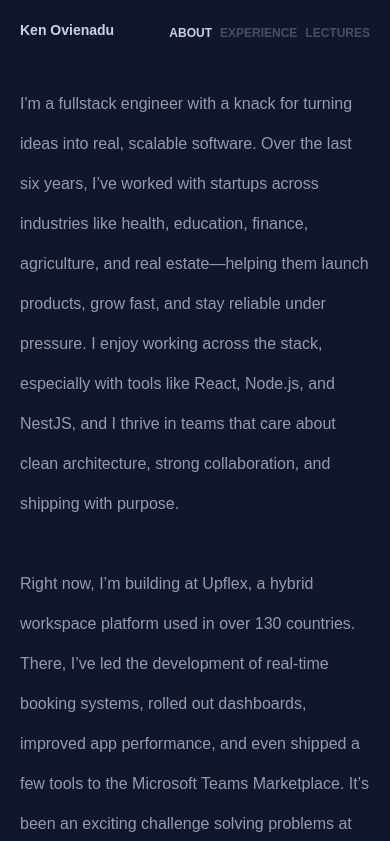
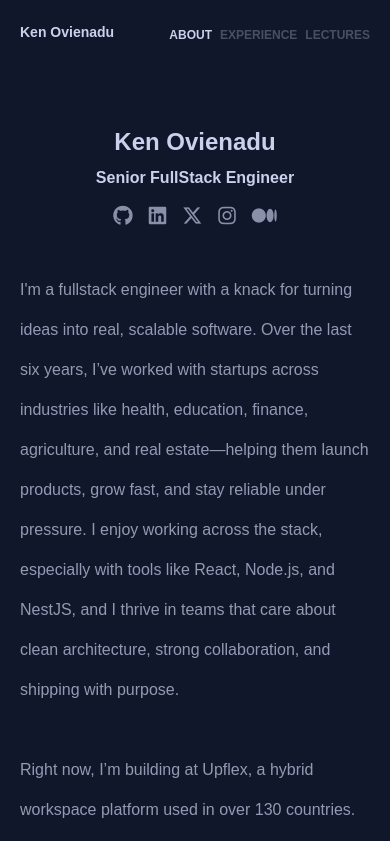
Before and after one commit to kenovienadu/ken-portfolio-2025, a Next.js app: page / in a window 390 px wide. Shown: the top 841 px of the page. Built offline with nearby package versions, Linux system fonts and the light colour scheme.

Commit message:
feat: implement mobile-specific components and layout adjustments for improved responsiveness

```diff
--- a/src/components/ExperienceCard.tsx
+++ b/src/components/ExperienceCard.tsx
@@ -1,20 +1,23 @@
 import {IExperience} from "@/types";
 import styled from "styled-components";
+import useIsMobile from "@/hooks/useIsMobile";
 
 type Props = {
   data: IExperience
 }
 
-const Wrapper = styled.div`
+const Wrapper = styled.div<{ isMobile: boolean }>`
     &:hover {
-        background: rgba(38, 45, 103, 0.11);
+        background: ${props => props.isMobile ? 'none' : 'rgba(38, 45, 103, 0.11)'};
     }
 `
 
 export default function ExperienceCard({ data }: Props) {
+  const isMobile = useIsMobile();
+
   return (
-    <Wrapper className="p-8 rounded-md cursor-pointer grid grid-cols-6 gap-1" >
-      <div className="opacity-60 text-sm col-span-2">
+    <Wrapper isMobile={isMobile} className="pb-8 md:p-8 rounded-md cursor-pointer mb-4 md:grid grid-cols-6 gap-1" >
+      <div className="opacity-60 text-sm col-span-2 pb-1">
         {data.period}
       </div>
 
--- /dev/null
+++ b/src/components/Footer.tsx
@@ -0,0 +1,19 @@
+import useIsMobile from "@/hooks/useIsMobile";
+import {useMemo} from "react";
+
+export default function Footer() {
+  const isMobile = useIsMobile();
+  const currentYear = new Date().getFullYear();
+  const content = useMemo(() => {
+    if (isMobile) {
+      return (<div className="text-center">&copy; Ken Ovienadu {currentYear}</div>)
+    }
+
+    return (<>&copy; {currentYear}</>)
+  }, [currentYear, isMobile])
+  return (
+    <div className="mt-10 opacity-25">
+      {content}
+    </div>
+  )
+}
--- a/src/components/MobileOnly.tsx
+++ b/src/components/MobileOnly.tsx
@@ -2,7 +2,7 @@ import {PropsWithChildren} from "react";
 
 export default function MobileOnly (props: PropsWithChildren) {
   return (
-    <section className="w-full hidden md:inline-block">
+    <section className="w-full inline-block md:hidden">
       {props.children}
     </section>
   )
--- a/src/components/MobileNav.tsx
+++ b/src/components/MobileSummary.tsx
@@ -1,13 +1,15 @@
-export default function MobileNav() {
+import SocialMediaLinks from "@/components/SocialMediaLinks";
+
+export default function MobileSummary() {
   return (
-    <section className="w-full block md:hidden">
+    <section className="w-full block md:hidden my-10">
       <div className="text-center">
         <div className="text-2xl font-black mb-2">Ken Ovienadu</div>
         <div className="font-extrabold mb-3" >Senior FullStack Engineer</div>
       </div>
 
       <div>
-
+        <SocialMediaLinks centered={true} />
       </div>
     </section>
   )
--- a/src/components/SideNav.tsx
+++ b/src/components/SideNav.tsx
@@ -1,4 +1,6 @@
 import NavTabs from "@/components/NavTabs";
+import SocialMediaLinks from "@/components/SocialMediaLinks";
+import Footer from "@/components/Footer";
 
 export default function SideNav() {
   return (
@@ -18,27 +20,8 @@ export default function SideNav() {
 
       {/* Social Media Pages */}
       <section>
-        <div className="flex text-xl md:text-2xl gap-4 md:gap-8 opacity-65">
-          <span>
-            <i className="fa-brands fa-github"></i>
-          </span>
-          <span>
-            <i className="fa-brands fa-linkedin"></i>
-          </span>
-          <span>
-            <i className="fa-brands fa-x-twitter"></i>
-          </span>
-          <span>
-            <i className="fa-brands fa-instagram"></i>
-          </span>
-          <span>
-            <i className="fa-brands fa-medium"></i>
-          </span>
-        </div>
-
-        <div className="mt-10 opacity-25">
-          &copy; {new Date().getFullYear()}
-        </div>
+        <SocialMediaLinks />
+        <Footer />
       </section>
     </section>
   )
--- /dev/null
+++ b/src/components/SocialMediaLinks.tsx
@@ -0,0 +1,49 @@
+import {useMemo} from "react";
+
+const links = [
+  {
+    name: 'github',
+    iconClass: 'fa-brands fa-github',
+  },
+  {
+    name: 'linkedin',
+    iconClass: 'fa-brands fa-linkedin',
+  },
+  {
+    name: 'twitter-x',
+    iconClass: 'fa-brands fa-x-twitter',
+  },
+  {
+    name: 'instagram',
+    iconClass: 'fa-brands fa-instagram',
+  },
+  {
+    name: 'medium',
+    iconClass: 'fa-brands fa-medium',
+  },
+]
+
+type Props = {
+  centered?: boolean
+}
+
+export default function SocialMediaLinks(props: Props) {
+  const wrapperClassName = useMemo(() => {
+    const baseClasses = "flex text-xl md:text-2xl gap-4 md:gap-8 opacity-65";
+    return props.centered ? `${baseClasses} justify-center` : baseClasses;
+  }, [props.centered]);
+
+  const linkItems = links.map((item, index) => {
+    return (
+      <span key={index}>
+        <i className={item.iconClass} ></i>
+      </span>
+    )
+  });
+
+  return (
+    <div className={wrapperClassName}>
+      {linkItems}
+    </div>
+  )
+}
--- a/src/layouts/MainLayout.tsx
+++ b/src/layouts/MainLayout.tsx
@@ -1,6 +1,8 @@
 import {PropsWithChildren} from "react";
 import SideNav from "@/components/SideNav";
 import NavTabs from "@/components/NavTabs";
+import MobileOnly from "@/components/MobileOnly";
+import Footer from "@/components/Footer";
 
 export default function MainLayout(props: PropsWithChildren) {
   return (
@@ -8,10 +10,15 @@ export default function MainLayout(props: PropsWithChildren) {
       <section className="sticky top-30 h-[80vh] w-2/5 hidden md:inline-block" >
         <SideNav />
       </section>
-      <NavTabs />
+      <MobileOnly>
+        <NavTabs />
+      </MobileOnly>
       <section className="md:w-3/5" >
         {props.children}
       </section>
+      <MobileOnly>
+        <Footer />
+      </MobileOnly>
     </main>
   )
 }
--- a/src/pages/experience.tsx
+++ b/src/pages/experience.tsx
@@ -2,6 +2,7 @@ import {experience} from "@/data/experiences";
 import {IExperience} from "@/types";
 import ExperienceCard from "@/components/ExperienceCard";
 import type { InferGetStaticPropsType } from 'next'
+import MobileOnly from "@/components/MobileOnly";
 
 export function getStaticProps() {
   const experiences: IExperience[] = [
@@ -23,6 +24,10 @@ export default function ExperiencePage(props: InferGetStaticPropsType<typeof get
 
   return (
     <section>
+      <MobileOnly>
+        <div className="mb-8 text-2xl font-bold">Experiences</div>
+      </MobileOnly>
+
       {experienceCards}
     </section>
   )
--- a/src/pages/index.tsx
+++ b/src/pages/index.tsx
@@ -1,5 +1,9 @@
+import MobileSummary from "@/components/MobileSummary";
+
 export default function Home() {
   return (
+    <section>
+      <MobileSummary />
       <div className="flex flex-col gap-10 max-w-2xl leading-10">
         <p className="opacity-70">
           I&#39;m a fullstack engineer with a knack for turning ideas into real, scalable software. Over the last six years,
@@ -30,5 +34,6 @@ export default function Home() {
           Always open to fresh ideas, cool projects, and great conversations.
         </p>
       </div>
+    </section>
   );
 }
```
Lines whose indentation alone changed are shown as unchanged.
